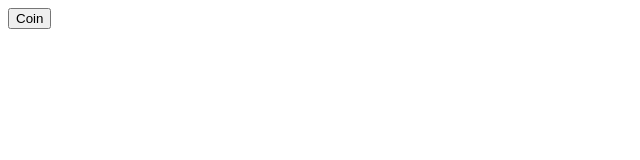
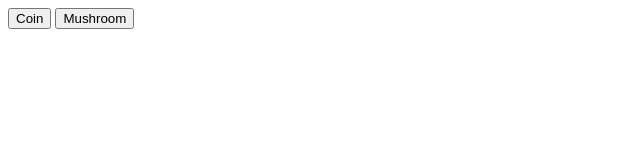
Before and after one commit to CoderDojoTo/coderdojo-soundboard, a plain HTML site: page index.html in a window 1280 px wide. Shown: the whole page, without its empty margins (0-640 px from the left). Drawn offline with Linux system fonts and the light colour scheme.

Commit message:
Step two

```diff
--- a/index.html
+++ b/index.html
@@ -10,10 +10,16 @@
     <audio id="coin">
       <source src="audio/coin.wav">
     </audio>
+    <audio id="mushroom">
+      <source src="audio/mushroom.wav">
+    </audio>
 
     <button onclick="document.getElementById('coin').play()">
       Coin
     </button>
+    <button onclick="document.getElementById('mushroom').play()">
+      Mushroom
+    </button>
   </body>
 
 </html>
```
